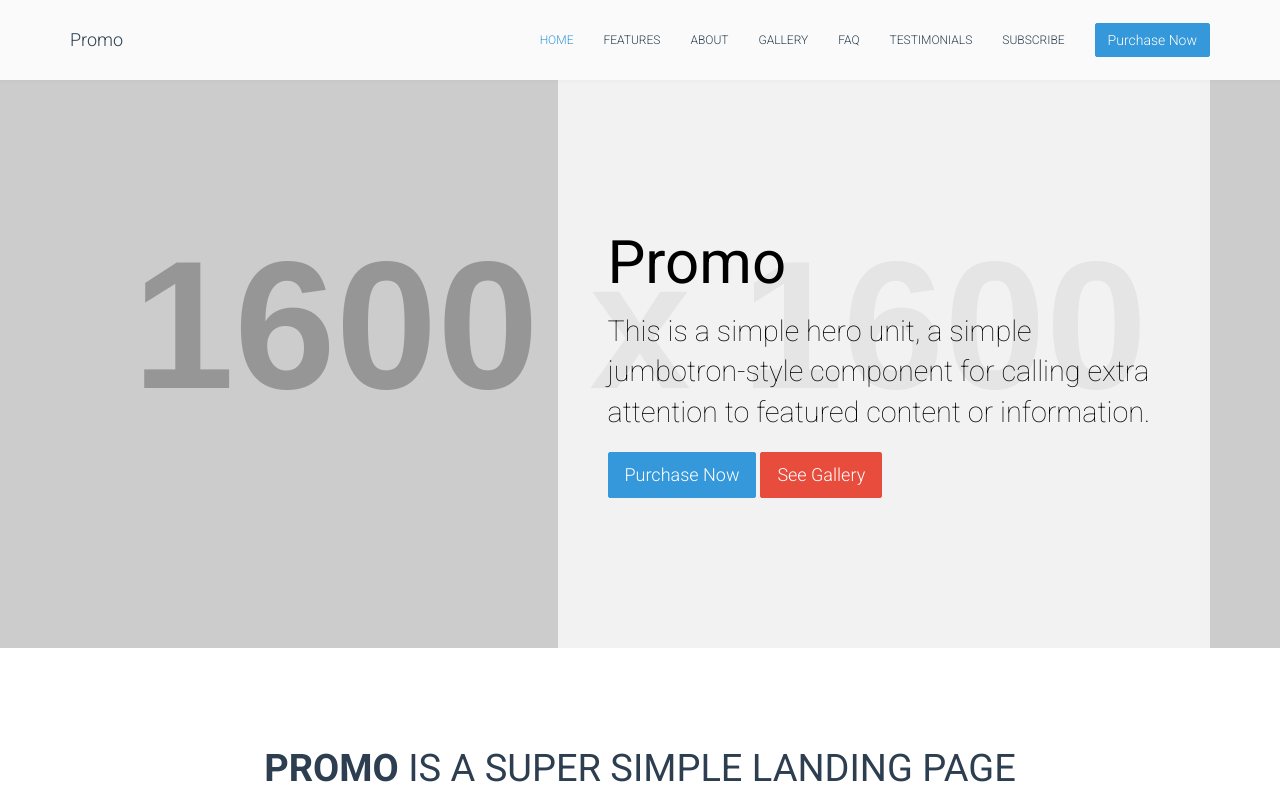
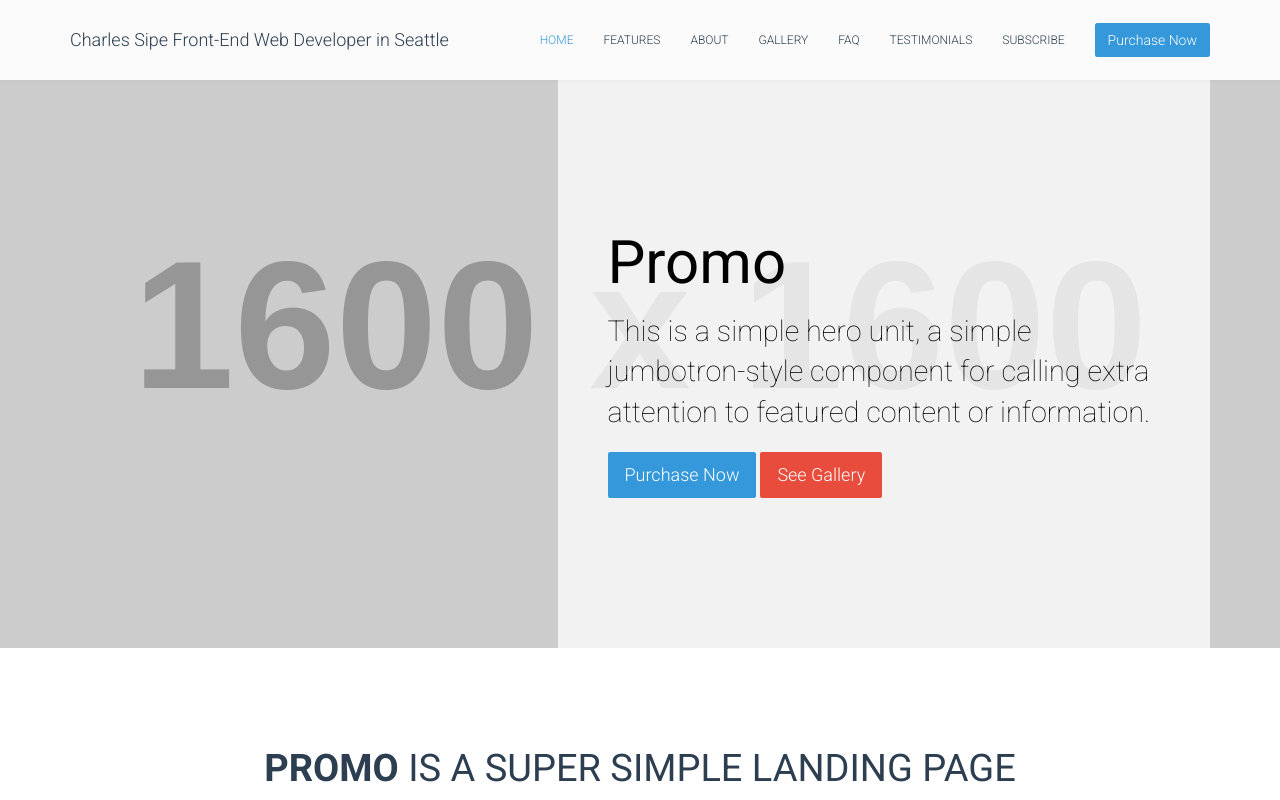
Before and after one commit to charlessipe/landing-page, a plain HTML site: page index.html in a window 1280 px wide. Shown: the top 800 px of the page. Drawn offline with Linux system fonts and the light colour scheme; placeholder pictures from the web are drawn by us.

Commit message:
Changed logo text

```diff
--- a/index.html
+++ b/index.html
@@ -58,7 +58,7 @@
 	        <span class="icon-bar"></span>
 	      </button>
 	      <!-- Your Logo -->
-	      <a href="../" class="navbar-brand">Promo</a>
+	      <a href="../" class="navbar-brand">Charles Sipe Front-End Web Developer in Seattle</a>
 	    </div>
 	    <!-- Start Navigation -->
 	    <nav class="collapse navbar-collapse bs-navbar-collapse navbar-right" role="navigation">
```
